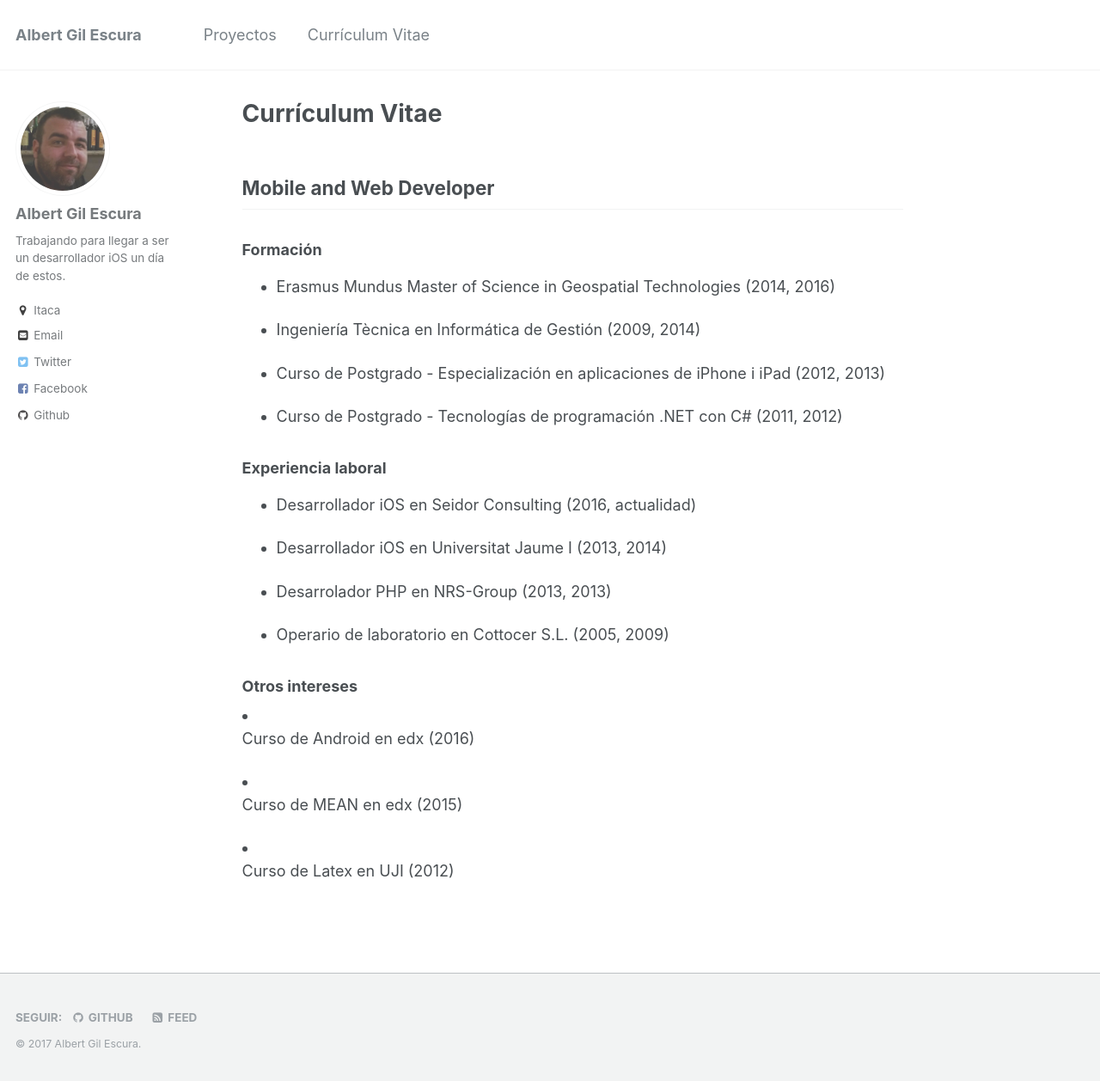
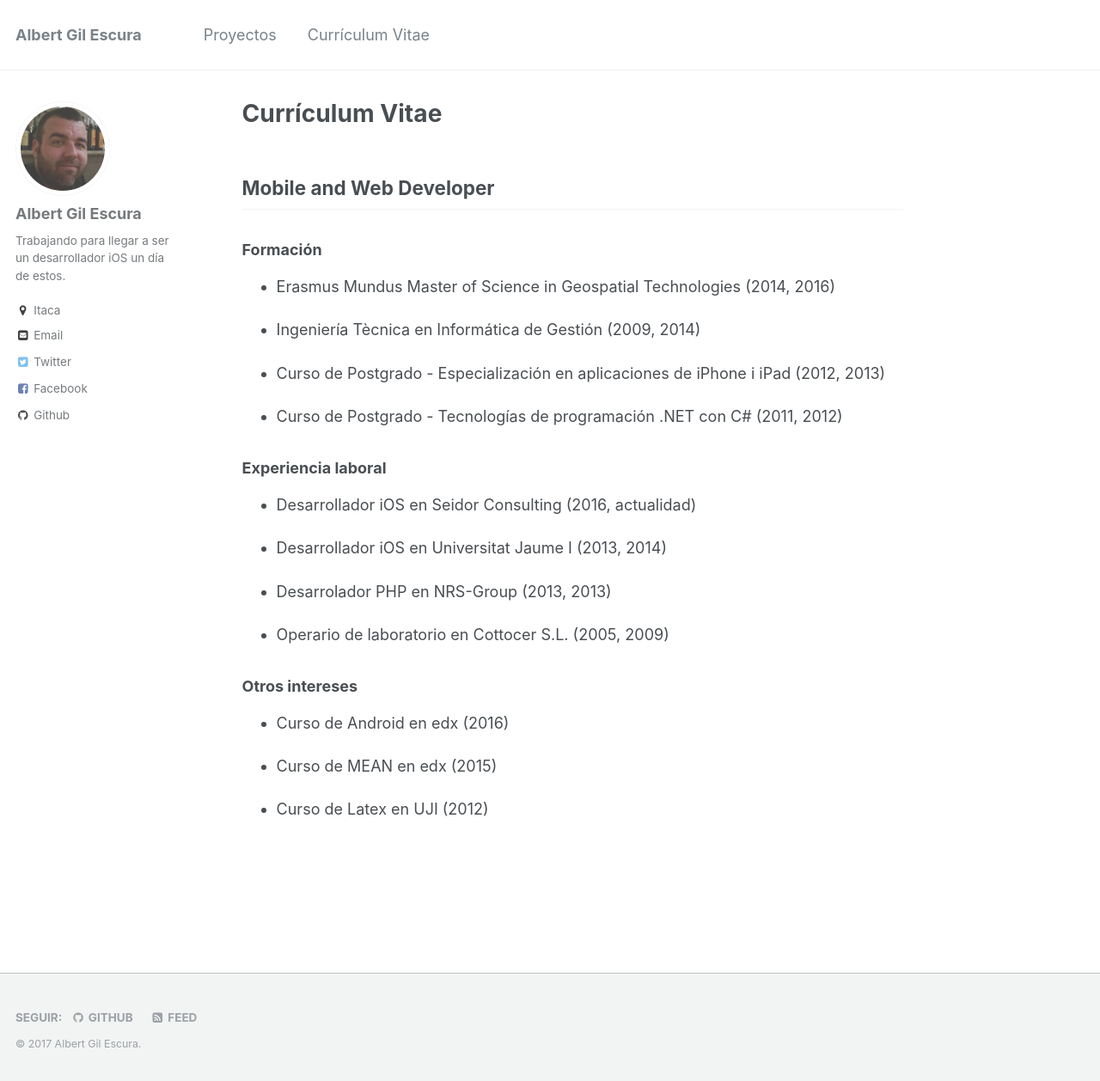
Before and after one commit to agescura/agescura.github.io, a Jekyll site: the page built from _pages/curriculum.md, in a window 1280 px wide and 1261 px high. Shown: the top 1258 px of the window at 86% size. Built offline with Jekyll 4.4.1, drawn with Linux system fonts in a browser that asks for light colours.

```diff
--- a/_pages/curriculum.md
+++ b/_pages/curriculum.md
@@ -42,7 +42,7 @@ permalink: /curriculum/
 </ul>
 
 <h3>Otros intereses</h3>
-
+<ul>
 <li>
   <p>Curso de Android en edx (2016)</p>
 </li>
@@ -52,3 +52,4 @@ permalink: /curriculum/
 <li>
   <p>Curso de Latex en UJI (2012)</p>
 </li>
+</ul>
```
Also changed, not shown: _posts/2017-03-04-introduccion-funcional-swift.md (+1 -0 lines).
